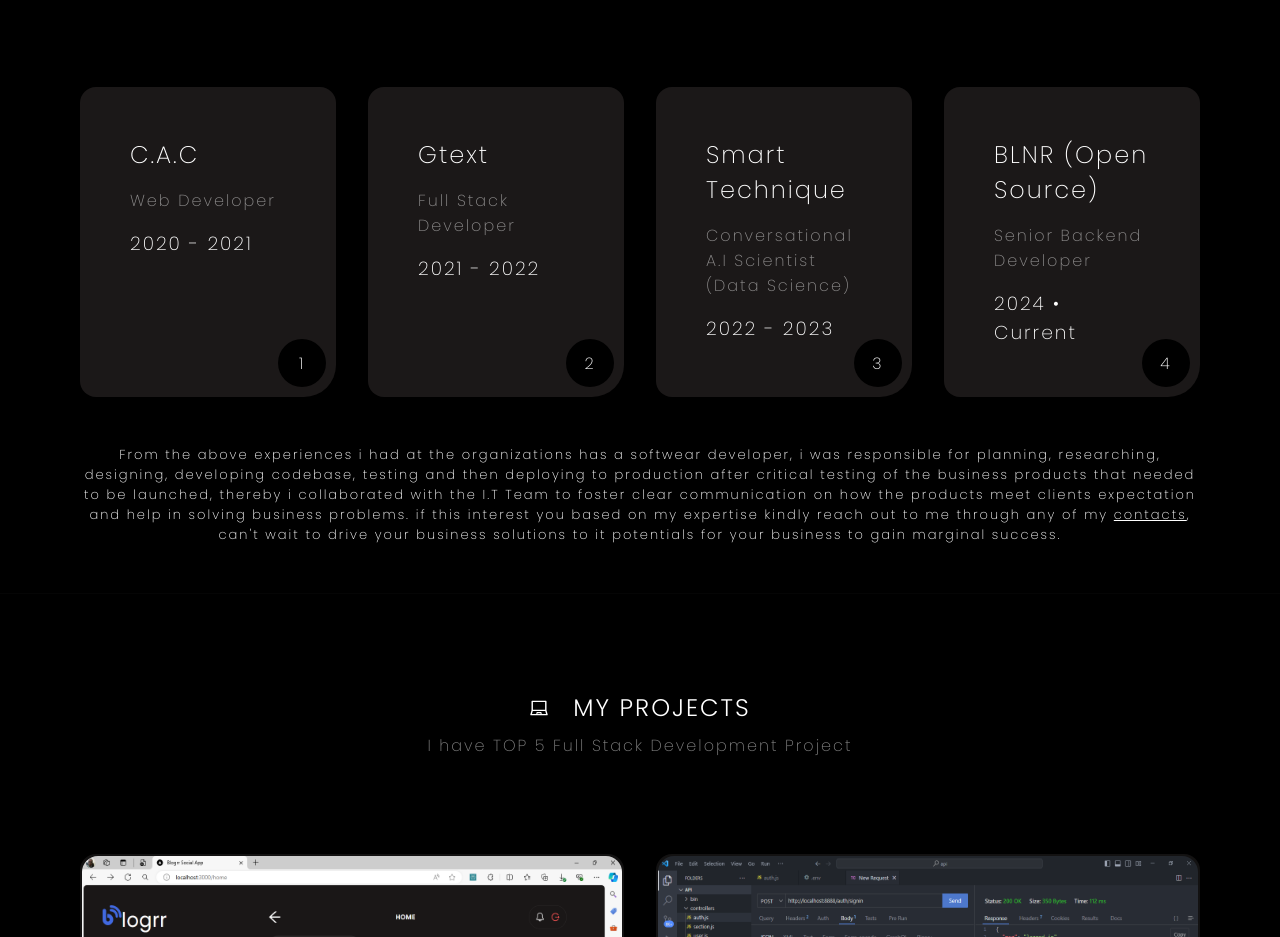
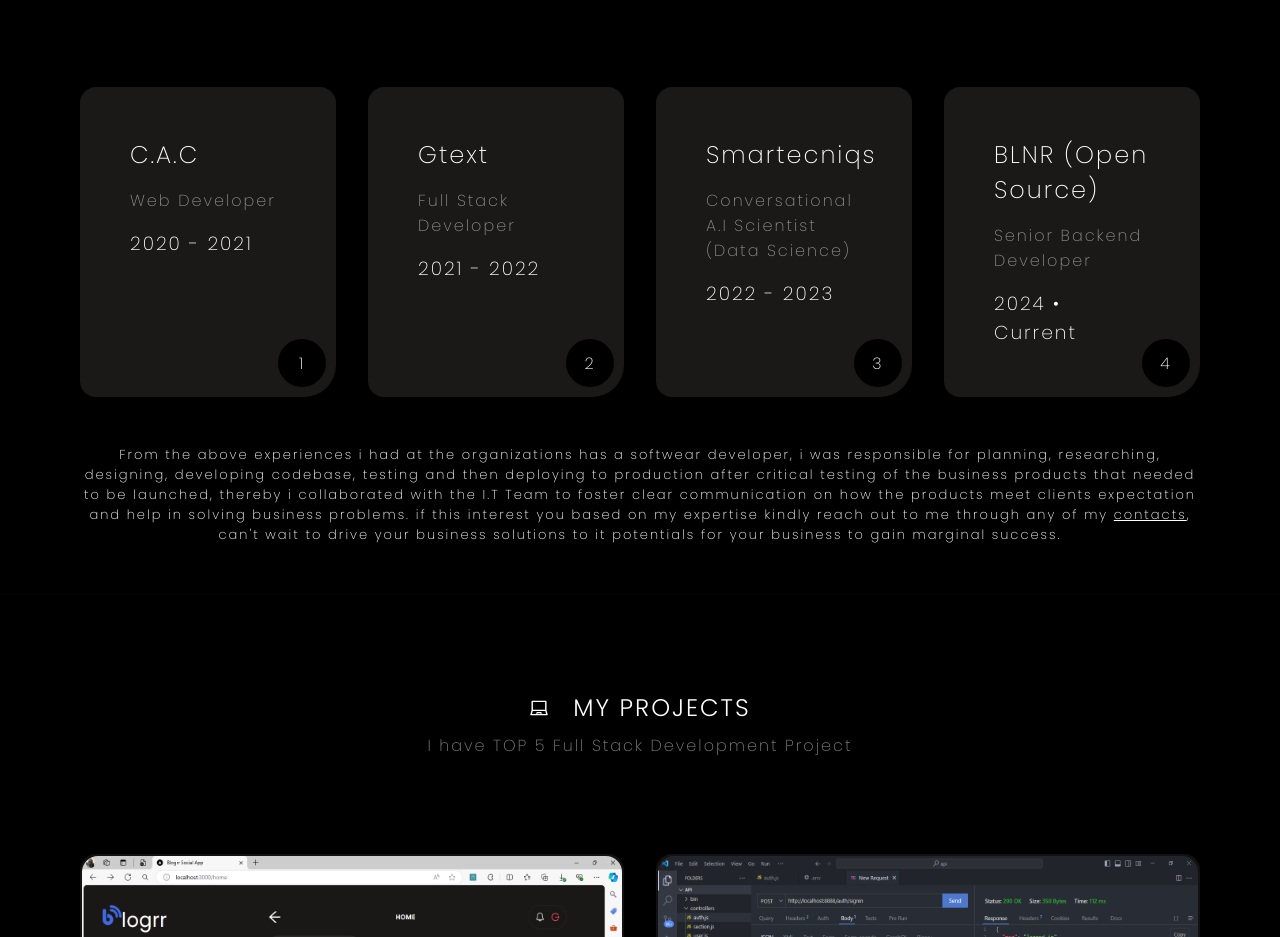
Before and after one commit to Akinleyejoshua/joshuaakinleye, a Next.js app: page / in a window 1280 px wide. Shown: the part 940-1877 px from the top of the page. Built offline with nearby package versions, Linux system fonts and the light colour scheme.

Commit message:
Update Experience.jsx

```diff
--- a/layouts/Experience.jsx
+++ b/layouts/Experience.jsx
@@ -13,7 +13,7 @@
             time: "2021 - 2022"
         },
         {
-            name: "Smart Technique",
+            name: "Smartecniqs",
             role: "Conversational A.I Scientist (Data Science)",
             time: "2022 - 2023"
         },
```
